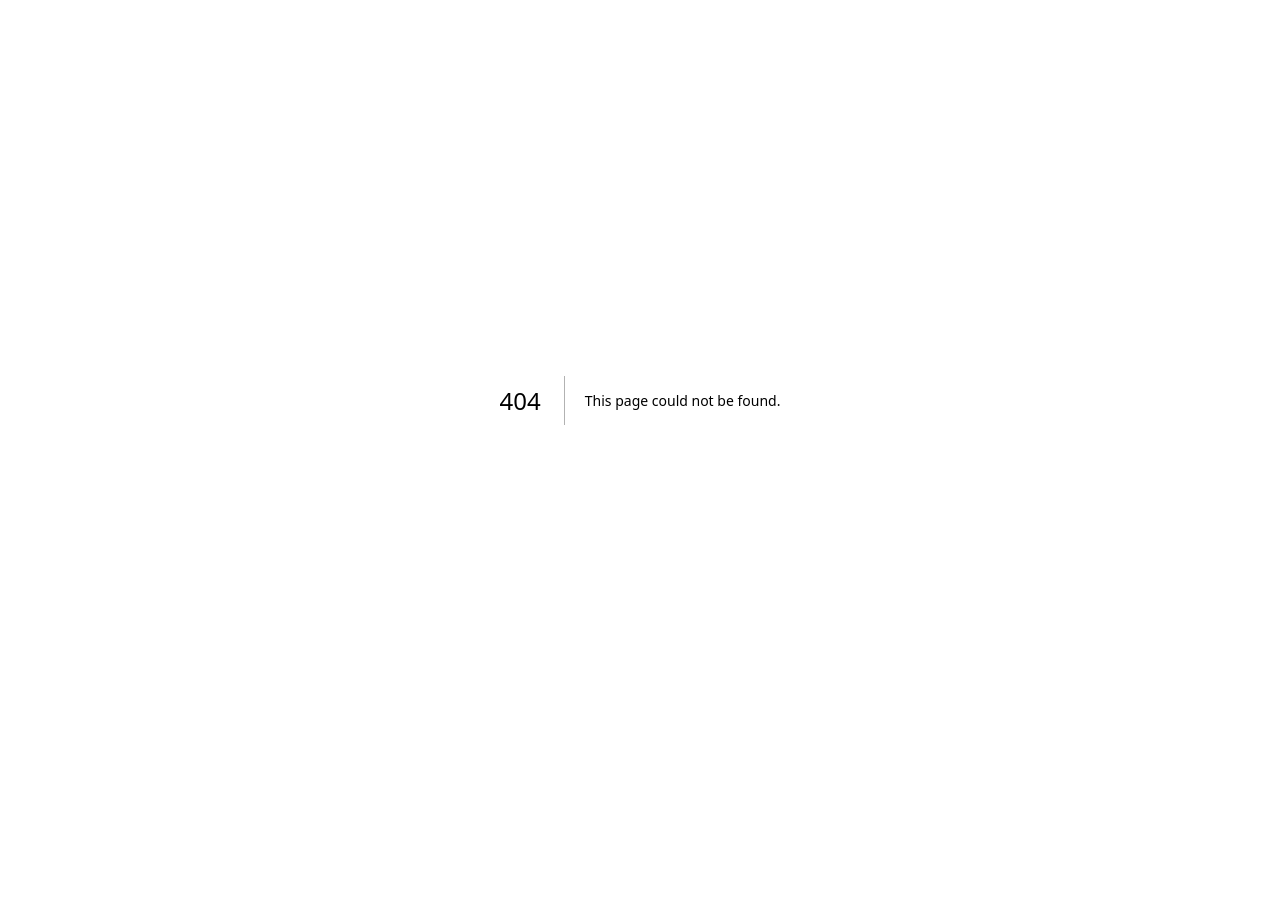
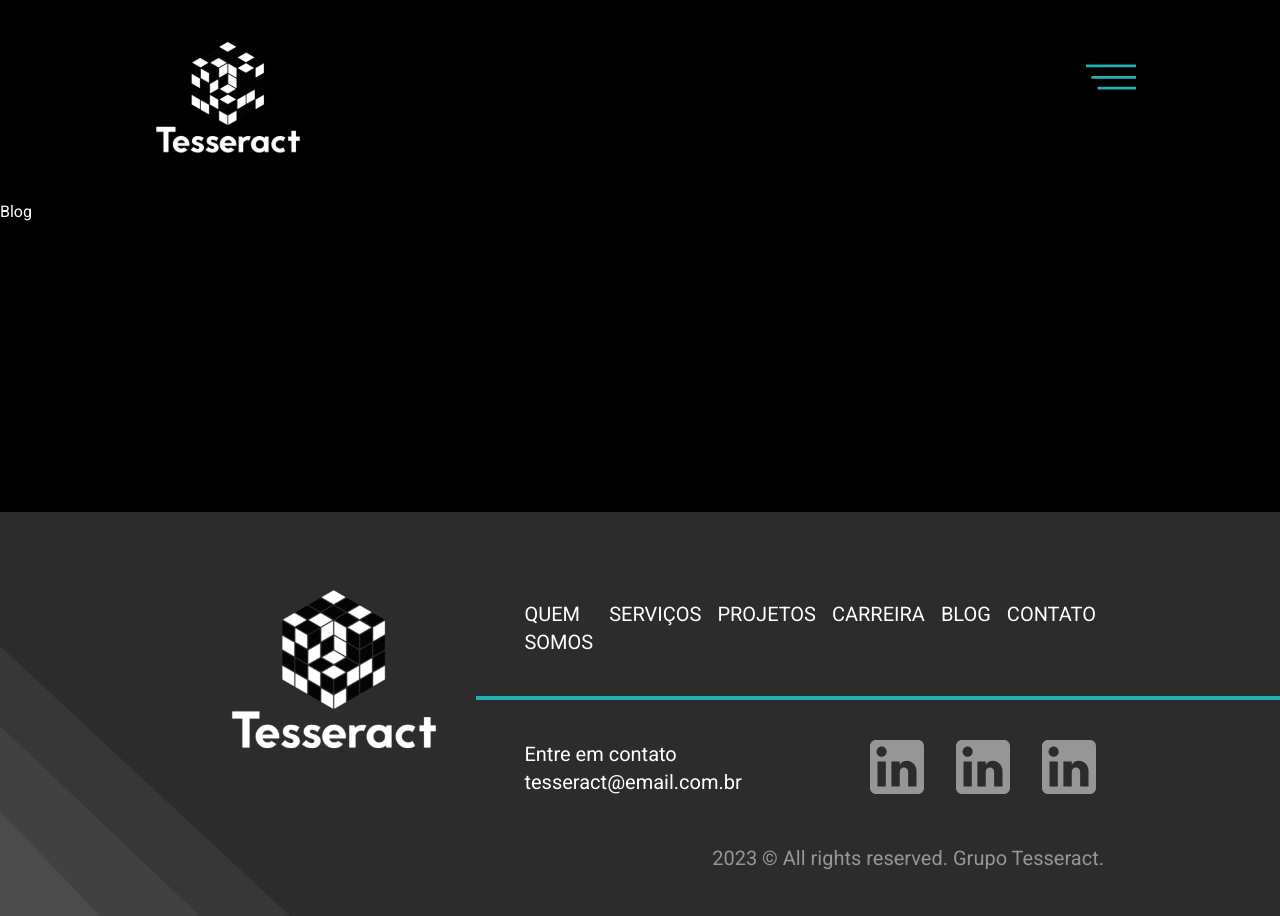
Before and after one commit to grupotesseract/grupotesseract.com.br, a Next.js app: page /blog in a window 1280 px wide. Before the commit this address had no page. Before the commit the page ends 800 px from the top, so only its background shows below. Built offline with nearby package versions, Linux system fonts and the light colour scheme.

Commit message:
feat(router): WIP-Create the pages and link the routes in the Menu and Footer.

```diff
--- /dev/null
+++ b/app/aboutus/page.tsx
@@ -0,0 +1,7 @@
+export default function AboutUs() {
+  return (
+    <>
+      <div>Quem Somos</div>
+    </>
+  );
+}
--- /dev/null
+++ b/app/blog/page.tsx
@@ -0,0 +1,7 @@
+export default function Blog() {
+  return (
+    <>
+      <div>Blog</div>
+    </>
+  );
+}
--- /dev/null
+++ b/app/career/page.tsx
@@ -0,0 +1,7 @@
+export default function Career() {
+  return (
+    <>
+      <div>Carreira</div>
+    </>
+  );
+}
--- a/app/components/Footer.tsx
+++ b/app/components/Footer.tsx
@@ -1,3 +1,4 @@
+import Link from 'next/link';
 import Logo from './Logo';
 import SocialMediaIcons from './SocialMediaIcons';
 import Triangles from './Triangles';
@@ -15,27 +16,27 @@ export default function Footer() {
           <div>
             <nav className="flex pt-20 pr-44 pb-8 pl-10 md:max-xl:pr-16">
               <ul className="flex">
-                <li className="p-2 text-xl uppercase">
-                  <a href="/">Quem Somos</a>
+                <li className="p-2 text-xl text-white uppercase">
+                  <Link href="/aboutus">Quem Somos</Link>
                 </li>
-                <li className="p-2 text-xl uppercase">
-                  <a href="/">Serviços</a>
+                <li className="p-2 text-xl text-white uppercase">
+                  <Link href="/services">Serviços</Link>
                 </li>
-                <li className="p-2 text-xl uppercase">
-                  <a href="/">Projetos</a>
+                <li className="p-2 text-xl text-white uppercase">
+                  <Link href="/projects">Projetos</Link>
                 </li>
-                <li className="p-2 text-xl uppercase">
-                  <a href="/">Carreira</a>
+                <li className="p-2 text-xl text-white uppercase">
+                  <Link href="/career">Carreira</Link>
                 </li>
-                <li className="p-2 text-xl uppercase">
-                  <a href="/">Blog</a>
+                <li className="p-2 text-xl text-white uppercase">
+                  <Link href="/blog">Blog</Link>
                 </li>
-                <li className="p-2 text-xl uppercase">
-                  <a href="/">Contato</a>
+                <li className="p-2 text-xl text-white uppercase">
+                  <Link href="/contact">Contato</Link>
                 </li>
               </ul>
             </nav>
-            <div className="flex justify-between text-xl border-t-4 border-lightBlue pt-10 pr-40 pb-10 pl-10  md:max-xl:pr-20">
+            <div className="flex justify-between text-xl text-white border-t-4 border-lightBlue pt-10 pr-40 pb-10 pl-10  md:max-xl:pr-20">
               <div className="pl-2">
                 <h3 className="20px">{contact}</h3>
                 <a
--- a/app/components/Menu.tsx
+++ b/app/components/Menu.tsx
@@ -3,6 +3,7 @@
 import Image from 'next/image';
 import iconMenu from '../../assets/image/iconMenu.svg';
 import React, { useState } from 'react';
+import Link from 'next/link';
 
 export default function Menu() {
   const [openMenu, setOpenMenu] = useState(false);
@@ -37,22 +38,22 @@ export default function Menu() {
           <nav className="flex flex-col flex-wrap w-1/3 pt-12 pr-24 pb-36 pl-20">
             <ul className="flex flex-col justify-between h-60 mt-48">
               <li className="text-white text-3xl font-black my-2 uppercase">
-                <a href="/quemSomos">Quem Somos</a>
+                <Link href="/aboutus">Quem Somos</Link>
               </li>
               <li className="text-white text-3xl font-black my-2 uppercase">
-                <a href="/servicos">Serviços</a>
+                <Link href="/services">Serviços</Link>
               </li>
               <li className="text-white text-3xl font-black my-2 uppercase">
-                <a href="/projetos">Projetos</a>
+                <Link href="/projects">Projetos</Link>
               </li>
               <li className="text-white text-3xl font-black my-2 uppercase">
-                <a href="/carreira">Carreira</a>
+                <Link href="/career">Carreira</Link>
               </li>
               <li className="text-white text-3xl font-black my-2 uppercase">
-                <a href="/blog">Blog</a>
+                <Link href="/blog">Blog</Link>
               </li>
               <li className="text-white text-3xl font-black my-2 uppercase">
-                <a href="/contact">Contato</a>
+                <Link href="/contact">Contato</Link>
               </li>
             </ul>
           </nav>
--- /dev/null
+++ b/app/contact/page.tsx
@@ -0,0 +1,7 @@
+export default function Contact() {
+  return (
+    <>
+      <div>Contato</div>
+    </>
+  );
+}
--- a/app/layout.tsx
+++ b/app/layout.tsx
@@ -1,26 +1,38 @@
-import "./globals.css"
-import type { Metadata } from "next"
-import { Roboto } from "next/font/google"
+import './globals.css';
+import type { Metadata } from 'next';
+import { Roboto } from 'next/font/google';
+import Header from './components/Header';
+import Footer from './components/Footer';
 
 const roboto = Roboto({
   subsets: ['latin'],
   display: 'swap',
-  weight: "400"
-})
+  weight: '400',
+});
 
 export const metadata: Metadata = {
-  title: "Grupo Tesseract",
-  description: "Site Grupo Tesseract"
-}
+  title: 'Grupo Tesseract',
+  description: 'Site Grupo Tesseract',
+};
 
 export default function RootLayout({
-  children
+  children,
 }: {
-  children: React.ReactNode
+  children: React.ReactNode;
 }) {
   return (
     <html lang="en">
-      <body className={roboto.className}>{children}</body>
+      <body className={roboto.className}>
+        <div>
+          <div>
+            <Header />
+            <main>{children}</main>
+          </div>
+          <div className="min-w-full pt-72">
+            <Footer />
+          </div>
+        </div>
+      </body>
     </html>
-  )
+  );
 }
--- a/app/page.tsx
+++ b/app/page.tsx
@@ -1,31 +1,19 @@
 import Presentation from './components/Presentation';
-import Footer from './components/Footer';
-import Header from './components/Header';
 import Section from './components/Section';
-import TeamInformation from './components/TeamInformation';
 import Carousel from './components/Carousel';
 import { slides } from './components/Testimonials';
 
 export default function Home() {
   return (
     <>
-      <header>
-        <Header />
-      </header>
       <Presentation />
       <main className="flex min-h-screen flex-col items-center justify-center">
         <section className="min-w-full">
           <div className="min-w-full">
             <Section />
           </div>
-          <div className="min-w-full">
-            <TeamInformation />
-          </div>
           <Carousel slides={slides} />
         </section>
-        <div className="min-w-full pt-72">
-          <Footer />
-        </div>
       </main>
     </>
   );
--- /dev/null
+++ b/app/projects/page.tsx
@@ -0,0 +1,7 @@
+export default function Projects() {
+  return (
+    <>
+      <div>Projetos</div>
+    </>
+  );
+}
--- /dev/null
+++ b/app/services/page.tsx
@@ -0,0 +1,11 @@
+import TeamInformation from '../components/TeamInformation';
+
+export default function Services() {
+  return (
+    <>
+      <div className="min-w-full">
+        <TeamInformation />
+      </div>
+    </>
+  );
+}
```
